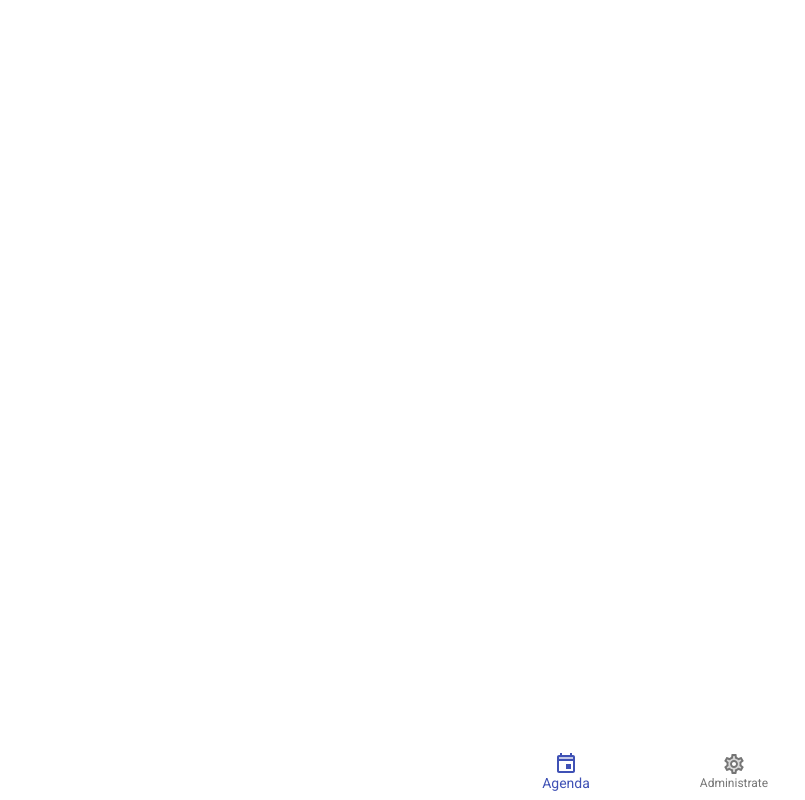
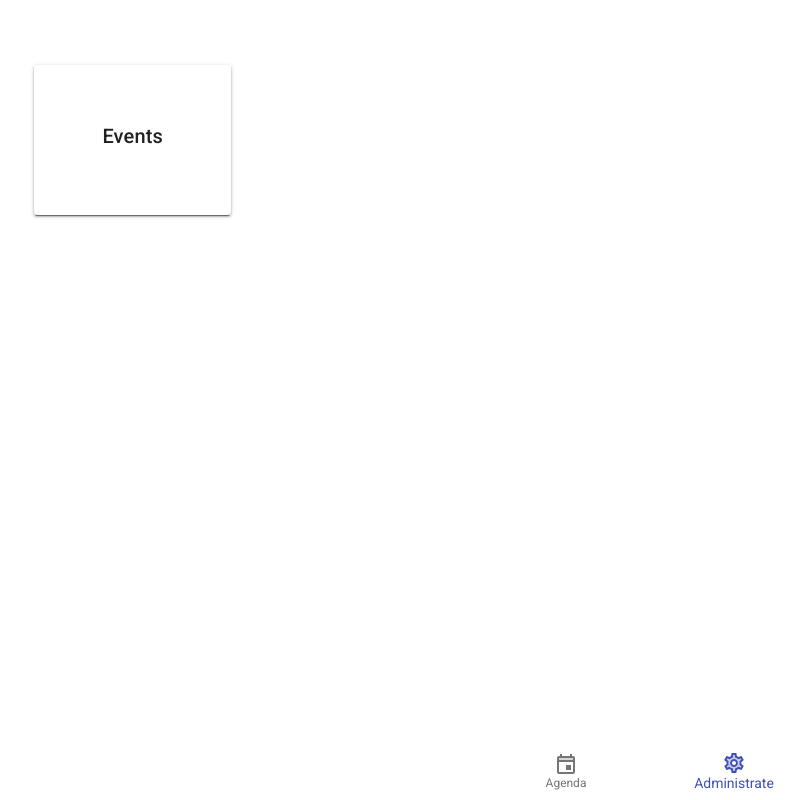
Before and after one commit to eastolfi/santoral-react, a React (Create React App) app: page /admin in a window 1280 px wide. Shown: the whole page, without its empty margins (14-819 px from the left). Built offline with nearby package versions, Linux system fonts and the light colour scheme.

Commit message:
feat(admin): add an admin dashboard to centralize everything

```diff
--- a/src/App.tsx
+++ b/src/App.tsx
@@ -6,11 +6,12 @@ import {
 import Container from '@material-ui/core/Container';
 import Box from '@material-ui/core/Box';
 
+import { Navigation } from './components/navigation/Nagivation';
 import { AgendaPage } from './pages/agenda/AgendaPage';
 import { EventAdminPage } from './pages/admininstration/events/EventAdminPage';
+import { DashboardPage } from './pages/admininstration/DashboardPage';
 
 import './App.css';
-import { Navigation } from './components/navigation/Nagivation';
 
 function App() {
     return (
@@ -21,6 +22,9 @@ function App() {
                         <Switch>
                             <Route exact path="/">
                                 <AgendaPage />
+                            </Route>
+                            <Route exact path="/admin">
+                                <DashboardPage />
                             </Route>
                             <Route exact path="/admin/events">
                                 <EventAdminPage />
--- /dev/null
+++ b/src/components/administration/DashboardContainer.tsx
@@ -0,0 +1,20 @@
+import Grid from '@material-ui/core/Grid';
+import Typography from '@material-ui/core/Typography';
+
+import { DashboardItem } from './DashboardItem';
+
+import './DashboardContainer.css';
+
+export function DashboardContainer() {
+    return (
+        <Grid container>
+            <Grid item xs={2}>
+                <DashboardItem link="/admin/events">
+                    <Typography variant="h6">
+                        Events
+                    </Typography>
+                </DashboardItem>
+            </Grid>
+        </Grid>
+    )
+}
--- /dev/null
+++ b/src/components/administration/DashboardItem.css
@@ -0,0 +1,7 @@
+.dashboard-item {
+    cursor: pointer;
+    height: 150px;
+    display: flex;
+    justify-content: center;
+    align-items: center;
+}
--- /dev/null
+++ b/src/components/administration/DashboardItem.tsx
@@ -0,0 +1,32 @@
+import { ReactNode, useState } from 'react';
+import { useHistory } from 'react-router';
+
+import Box from '@material-ui/core/Box';
+import Card from '@material-ui/core/Card';
+import CardContent from '@material-ui/core/CardContent';
+
+import './DashboardItem.css';
+
+interface DashboardItemProps {
+    link: string;
+    children: ReactNode;
+}
+
+export function DashboardItem(props: DashboardItemProps) {
+    const [ shadowLevel, setShadowLevel ] = useState(2);
+
+    const history = useHistory();
+    const handleItemClick = () => {
+        history.push(props.link);
+    }
+
+    return (
+        <Box boxShadow={ shadowLevel } onMouseEnter={ () => setShadowLevel(5) } onMouseLeave={ () => setShadowLevel(2) } >
+            <Card className="dashboard-item" onClick={ handleItemClick }>
+                <CardContent>
+                    { props.children }
+                </CardContent>
+            </Card>
+        </Box>
+    )
+}
--- a/src/components/administration/events/EventDelete.tsx
+++ b/src/components/administration/events/EventDelete.tsx
@@ -1,4 +1,7 @@
-import { Button } from '@material-ui/core';
+import Button from '@material-ui/core/Button';
+import Box from '@material-ui/core/Box';
+// import { createMuiTheme, ThemeProvider } from '@material-ui/core/styles';
+// import { orange, red } from '@material-ui/core/colors';
 import { of } from 'rxjs';
 import { catchError } from 'rxjs/operators';
 
@@ -8,6 +11,13 @@ interface EventDeleteProps {
     eventId: string;
     onEventDeleted: () => void;
 }
+
+// const warningTheme = createMuiTheme({
+//     palette: {
+//         primary: red,
+//         secondary: orange
+//     }
+// });
 
 export function EventDelete(props: EventDeleteProps) {
     const handleDeleteClick = () => {
@@ -24,6 +34,12 @@ export function EventDelete(props: EventDeleteProps) {
         })
     }
     return (
-        <Button onClick={ handleDeleteClick }>Delete</Button>
+        <Box mb={2}>
+            {/* <ThemeProvider theme={ warningTheme }> */}
+                <Button variant="outlined" color="primary" onClick={ handleDeleteClick }>
+                    Delete
+                </Button>
+            {/* </ThemeProvider> */}
+        </Box>
     );
 }
--- a/src/components/navigation/Nagivation.tsx
+++ b/src/components/navigation/Nagivation.tsx
@@ -1,5 +1,6 @@
-import { ChangeEvent, Fragment, useState } from 'react';
-import { useHistory } from 'react-router-dom';
+import { ChangeEvent, Fragment, ReactNode, useState } from 'react';
+import { useHistory, useLocation } from 'react-router-dom';
+
 import Container from '@material-ui/core/Container';
 import BottomNavigation from '@material-ui/core/BottomNavigation';
 import BottomNavigationAction from '@material-ui/core/BottomNavigationAction';
@@ -9,12 +10,13 @@ import SettingsTwoToneIcon from '@material-ui/icons/SettingsTwoTone';
 import './Navigation.css';
 
 interface NavigationProps {
-    children: any;
+    children: ReactNode;
 }
 export function Navigation(props: NavigationProps) {
     const history = useHistory();
+    const location = useLocation();
 
-    const [ selected, setSelected ] = useState('/');
+    const [ selected, setSelected ] = useState(location.pathname);
     const handleNavChange = (_event: ChangeEvent<{}>, value: string): void => {
         setSelected(value);
 
@@ -26,9 +28,10 @@ export function Navigation(props: NavigationProps) {
             <Container>
                 { props.children }
             </Container>
+
             <BottomNavigation value={ selected } onChange={ handleNavChange } showLabels className="bottom-navigation">
                 <BottomNavigationAction label="Agenda" value="/" icon={<EventTwoToneIcon />} />
-                <BottomNavigationAction label="Administrate" value="/admin/events" icon={<SettingsTwoToneIcon />} />
+                <BottomNavigationAction label="Administrate" value="/admin" icon={<SettingsTwoToneIcon />} />
             </BottomNavigation>
         </Fragment>
     );
--- /dev/null
+++ b/src/pages/admininstration/DashboardPage.tsx
@@ -0,0 +1,7 @@
+import { DashboardContainer } from '../../components/administration/DashboardContainer';
+
+export function DashboardPage() {
+    return (
+        <DashboardContainer />
+    )
+}
```
Also changed, not shown: src/components/administration/DashboardContainer.css (added).
